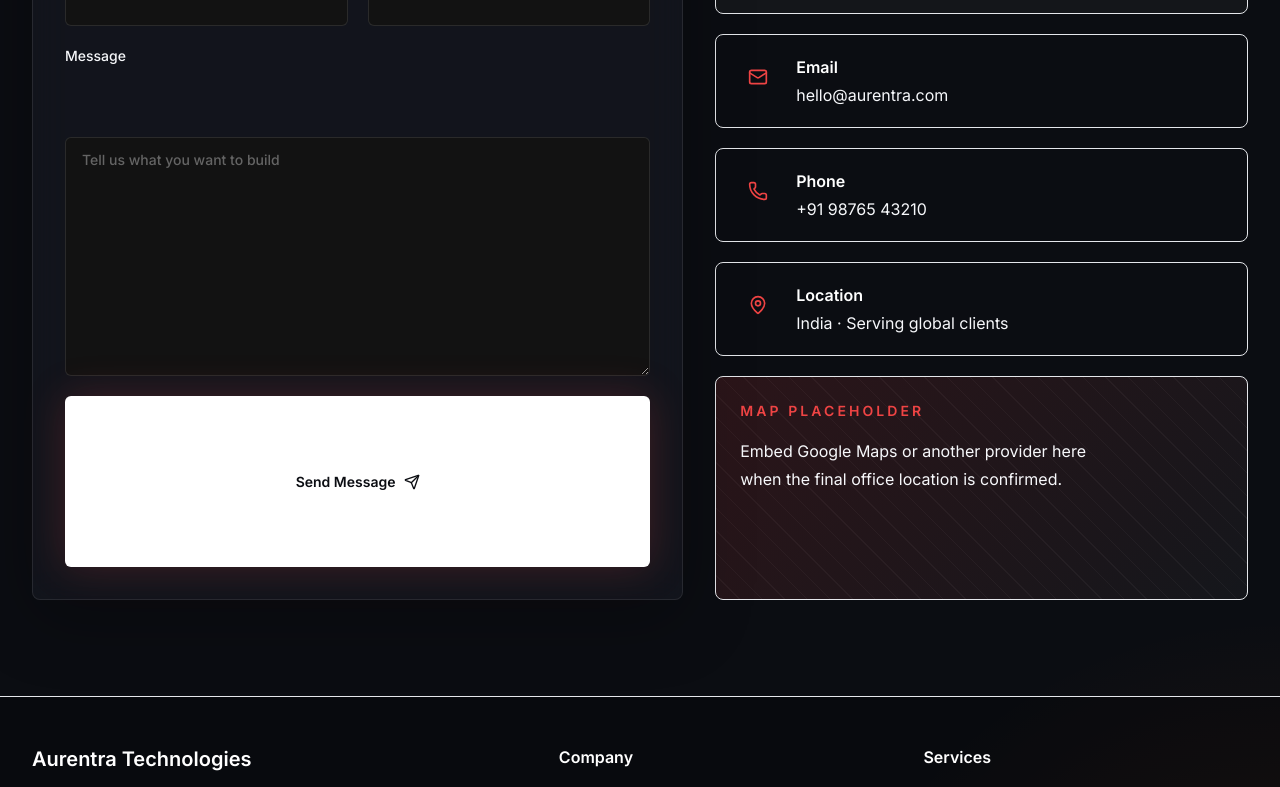
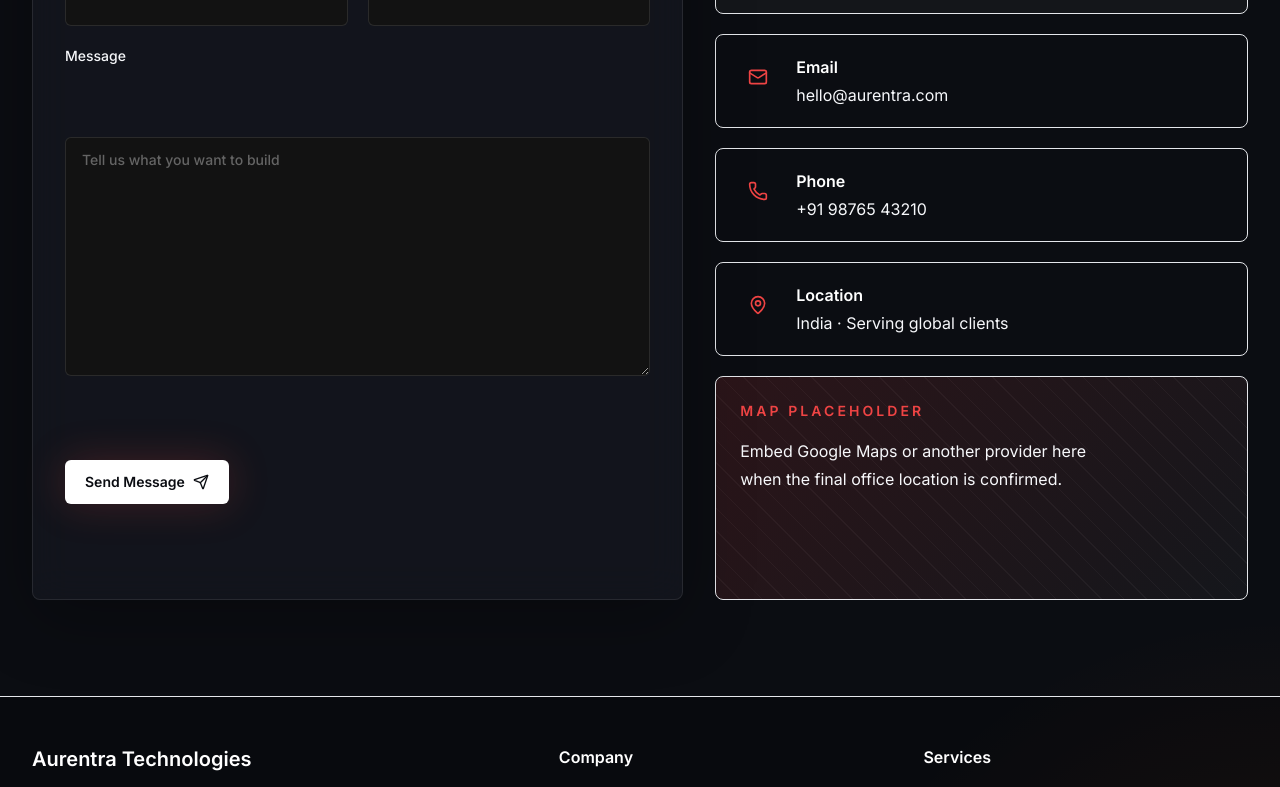
Before and after one commit to Akhils696/Aurentra, a Next.js app: page /contact in a window 1280 px wide. Shown: the part 693-1480 px from the top of the page. Built offline with nearby package versions, Linux system fonts and the light colour scheme.

Commit message:
feat: improve contact form experience

```diff
--- a/app/contact/page.tsx
+++ b/app/contact/page.tsx
@@ -1,6 +1,6 @@
 import type { Metadata } from "next";
-import { Mail, MapPin, Phone, Send } from "lucide-react";
-import { Button } from "@/components/ui/button";
+import { Mail, MapPin, Phone } from "lucide-react";
+import { ContactForm } from "@/components/contact/contact-form";
 import { Container } from "@/components/ui/container";
 import { SectionHeading } from "@/components/ui/section-heading";
 
@@ -35,25 +35,7 @@ export default function ContactPage() {
       <section className="pb-24">
         <Container>
           <div className="grid gap-8 lg:grid-cols-[1.1fr_0.9fr]">
-            <form action="/api/contact" method="post" className="glass grid gap-5 rounded-lg p-6 sm:p-8" aria-label="Contact form">
-              <div className="grid gap-5 sm:grid-cols-2">
-                <label className="grid gap-2 text-sm font-medium text-white/72">
-                  Name
-                  <input name="name" required className="rounded-md border border-white/10 bg-black/22 px-4 py-3 text-white outline-none ring-aurora/40 placeholder:text-white/35 focus:ring-2" placeholder="Your name" />
-                </label>
-                <label className="grid gap-2 text-sm font-medium text-white/72">
-                  Email
-                  <input name="email" type="email" required className="rounded-md border border-white/10 bg-black/22 px-4 py-3 text-white outline-none ring-aurora/40 placeholder:text-white/35 focus:ring-2" placeholder="you@company.com" />
-                </label>
-              </div>
-              <label className="grid gap-2 text-sm font-medium text-white/72">
-                Message
-                <textarea name="message" required className="min-h-44 rounded-md border border-white/10 bg-black/22 px-4 py-3 text-white outline-none ring-aurora/40 placeholder:text-white/35 focus:ring-2" placeholder="Tell us what you want to build" />
-              </label>
-              <Button type="submit">
-                Send Message <Send aria-hidden className="ml-2 size-4" />
-              </Button>
-            </form>
+            <ContactForm />
 
             <aside className="grid gap-5">
               <div className="rounded-lg border border-white/8 bg-white/[0.035] p-6">
--- /dev/null
+++ b/components/contact/contact-form.tsx
@@ -0,0 +1,64 @@
+"use client";
+
+import { Send } from "lucide-react";
+import { useState } from "react";
+import { Button } from "@/components/ui/button";
+
+type FormState = {
+  status: "idle" | "loading" | "success" | "error";
+  message: string;
+};
+
+export function ContactForm() {
+  const [formState, setFormState] = useState<FormState>({ status: "idle", message: "" });
+
+  async function handleSubmit(event: React.FormEvent<HTMLFormElement>) {
+    event.preventDefault();
+    setFormState({ status: "loading", message: "Sending your message..." });
+
+    const form = event.currentTarget;
+    const response = await fetch("/api/contact", {
+      method: "POST",
+      body: new FormData(form),
+    });
+    const data = (await response.json()) as { message?: string };
+
+    if (!response.ok) {
+      setFormState({ status: "error", message: data.message ?? "Something went wrong. Please try again." });
+      return;
+    }
+
+    form.reset();
+    setFormState({ status: "success", message: data.message ?? "Thanks. We will reply shortly." });
+  }
+
+  return (
+    <form onSubmit={handleSubmit} className="glass grid gap-5 rounded-lg p-6 sm:p-8" aria-label="Contact form">
+      <div className="grid gap-5 sm:grid-cols-2">
+        <label className="grid gap-2 text-sm font-medium text-white/72">
+          Name
+          <input name="name" required className="rounded-md border border-white/10 bg-black/22 px-4 py-3 text-white outline-none ring-aurora/40 placeholder:text-white/35 focus:ring-2" placeholder="Your name" />
+        </label>
+        <label className="grid gap-2 text-sm font-medium text-white/72">
+          Email
+          <input name="email" type="email" required className="rounded-md border border-white/10 bg-black/22 px-4 py-3 text-white outline-none ring-aurora/40 placeholder:text-white/35 focus:ring-2" placeholder="you@company.com" />
+        </label>
+      </div>
+      <label className="grid gap-2 text-sm font-medium text-white/72">
+        Message
+        <textarea name="message" required className="min-h-44 rounded-md border border-white/10 bg-black/22 px-4 py-3 text-white outline-none ring-aurora/40 placeholder:text-white/35 focus:ring-2" placeholder="Tell us what you want to build" />
+      </label>
+      <div className="flex flex-col gap-4 sm:flex-row sm:items-center">
+        <Button type="submit" className="sm:w-fit">
+          {formState.status === "loading" ? "Sending..." : "Send Message"}
+          <Send aria-hidden className="ml-2 size-4" />
+        </Button>
+        {formState.message ? (
+          <p className={formState.status === "error" ? "text-sm text-red-200" : "text-sm text-emerald-200"} role="status">
+            {formState.message}
+          </p>
+        ) : null}
+      </div>
+    </form>
+  );
+}
```
